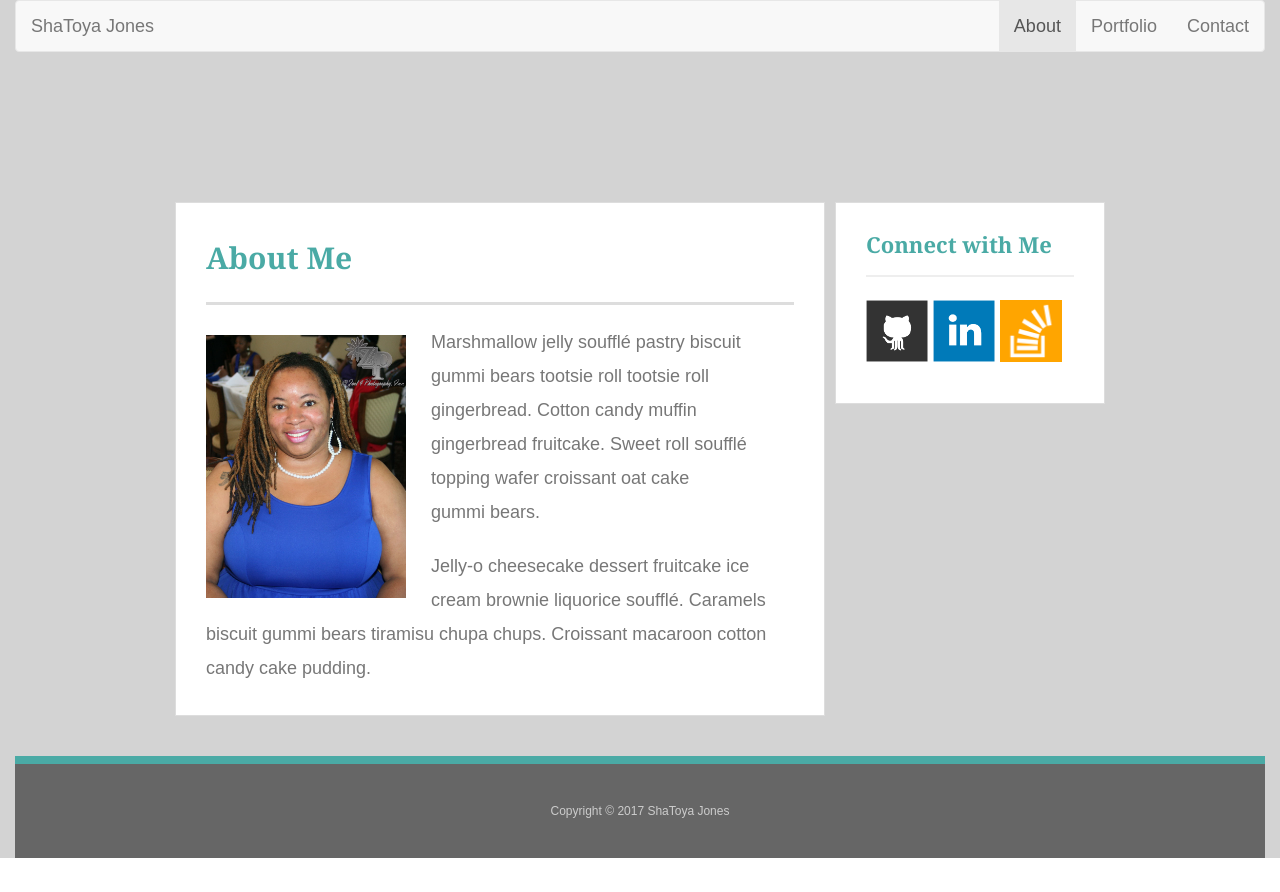
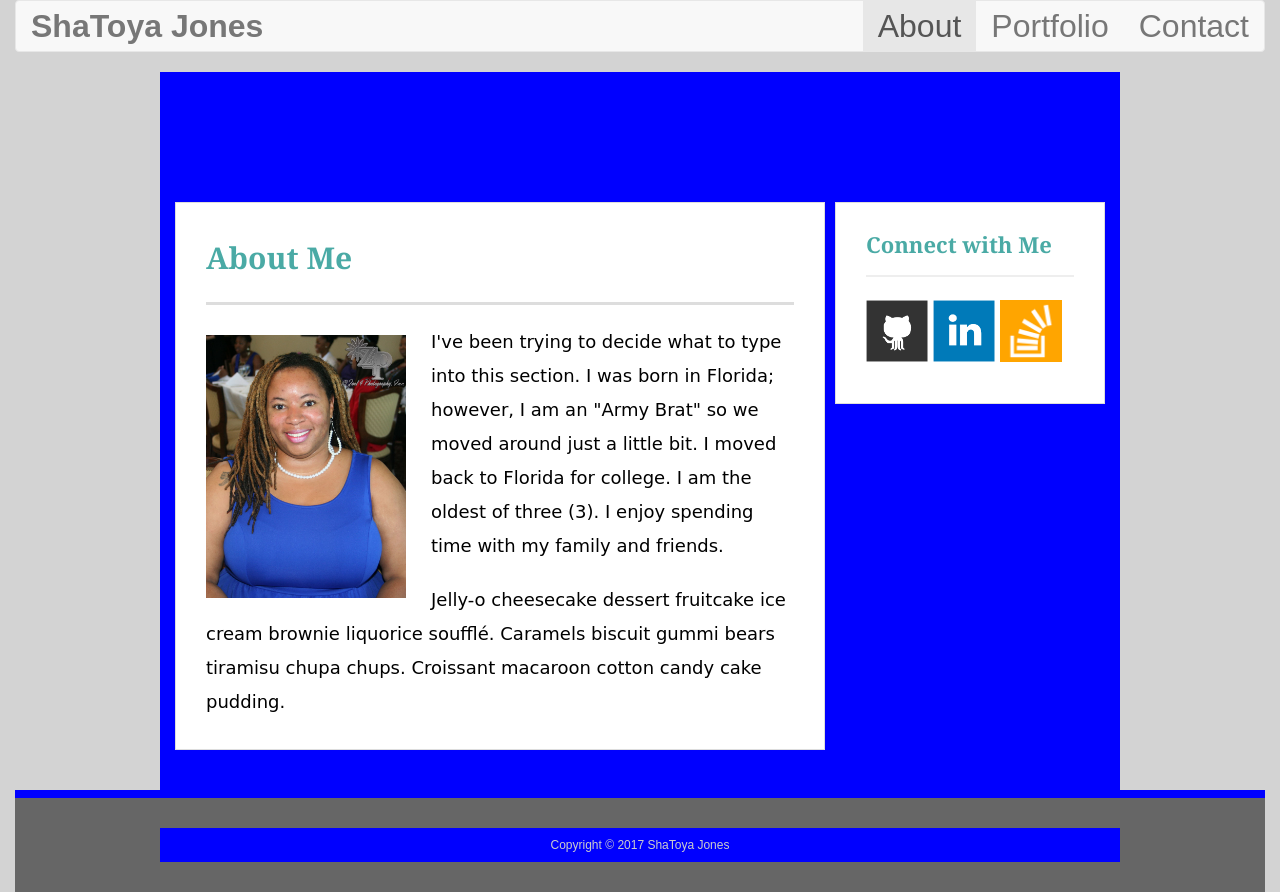
Before and after one commit to ShaToyaJones/Bootstrap-Portfolio, a plain HTML site: page WK1_Skeleton/index.html in a window 1280 px wide. Before the commit the page ends 858 px from the top, so only its background shows below. Drawn offline with nearby package versions, Linux system fonts and the light colour scheme.

Commit message:
initial site changes

```diff
--- a/WK1_Skeleton/assets/css/style.css
+++ b/WK1_Skeleton/assets/css/style.css
@@ -2,7 +2,7 @@ body {
   font-family: Arial, "Helvetica Neue", Helvetica, sans-serif;
   font-size: 18px;
   line-height: 34px;
-  color: #777;
+  color: black;
   background: url("../images/concrete_seamless.png");
 }
 
@@ -12,11 +12,16 @@ body {
 
 /* general */
 
-/*.navbar-custom {
-  background-color: lightblue;
+.navbar-brand {
   font-size: 32px;
+  font-weight: bold;
+}
+
+.navbar-custom {
+  font-size: 32px;
+  color: black;
   font-family: 'PT Sans', sans-serif;
-}*/
+}
 
 /*.navbar.default {
   background-color: lightblue;
@@ -35,6 +40,7 @@ body {
   max-width: 960px;
   margin: 0 auto;
   clear: both;
+  background-color: blue;
 }
 
 h1,
@@ -124,7 +130,7 @@ footer {
   color: #ccc;
   text-align: center;
   background: #666;
-  border-top: 8px solid #4aaaa5;
+  border-top: 8px solid #00f;
 }
 
 /* sidebar */
@@ -172,6 +178,7 @@ h3,
   margin: 0 0 40px;
   background: #fff;
   border: 1px solid #ddd;
+  font-family: 'Lemonada', cursive;
 }
 
 /* portfolio page */
--- a/WK1_Skeleton/index.html
+++ b/WK1_Skeleton/index.html
@@ -43,7 +43,7 @@
 
       <img src="assets/images/Professional Picture.jpg" class="auth-image" alt="ShaToya Jones">
 
-      <p>Marshmallow jelly souffl&eacute; pastry biscuit gummi bears tootsie roll tootsie roll gingerbread. Cotton candy muffin gingerbread fruitcake. Sweet roll souffl&eacute; topping wafer croissant oat cake gummi&nbsp;bears.</p>
+      <p>I've been trying to decide what to type into this section. I was born in Florida; however, I am an "Army Brat" so we moved around just a little bit. I moved back to Florida for college. I am the oldest of three (3). I enjoy spending time with my family and friends.</p>
 
       <p>Jelly-o cheesecake dessert fruitcake ice cream brownie liquorice souffl&eacute;. Caramels biscuit gummi bears tiramisu chupa chups. Croissant macaroon cotton candy cake pudding.</p>
 
```
